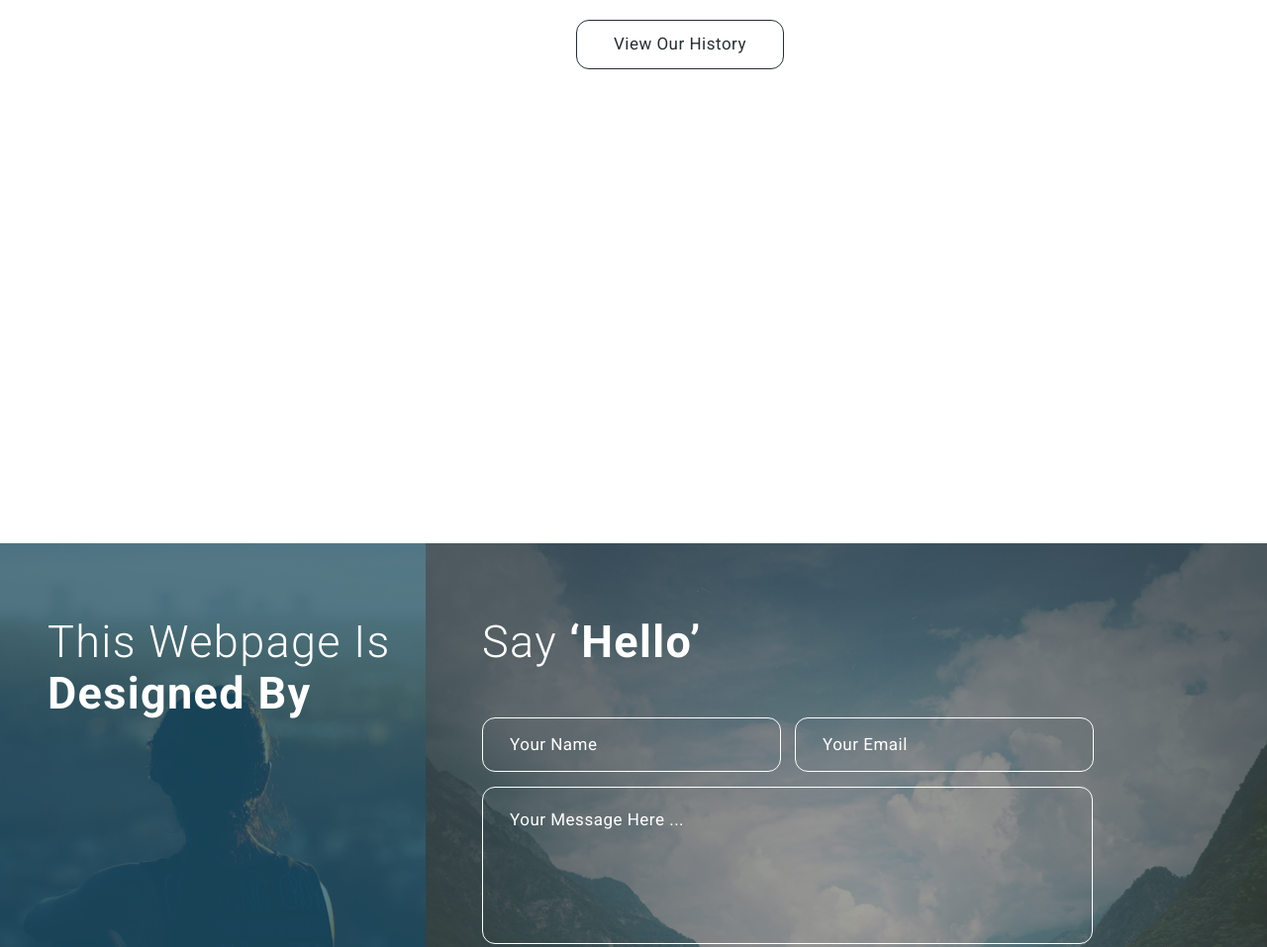
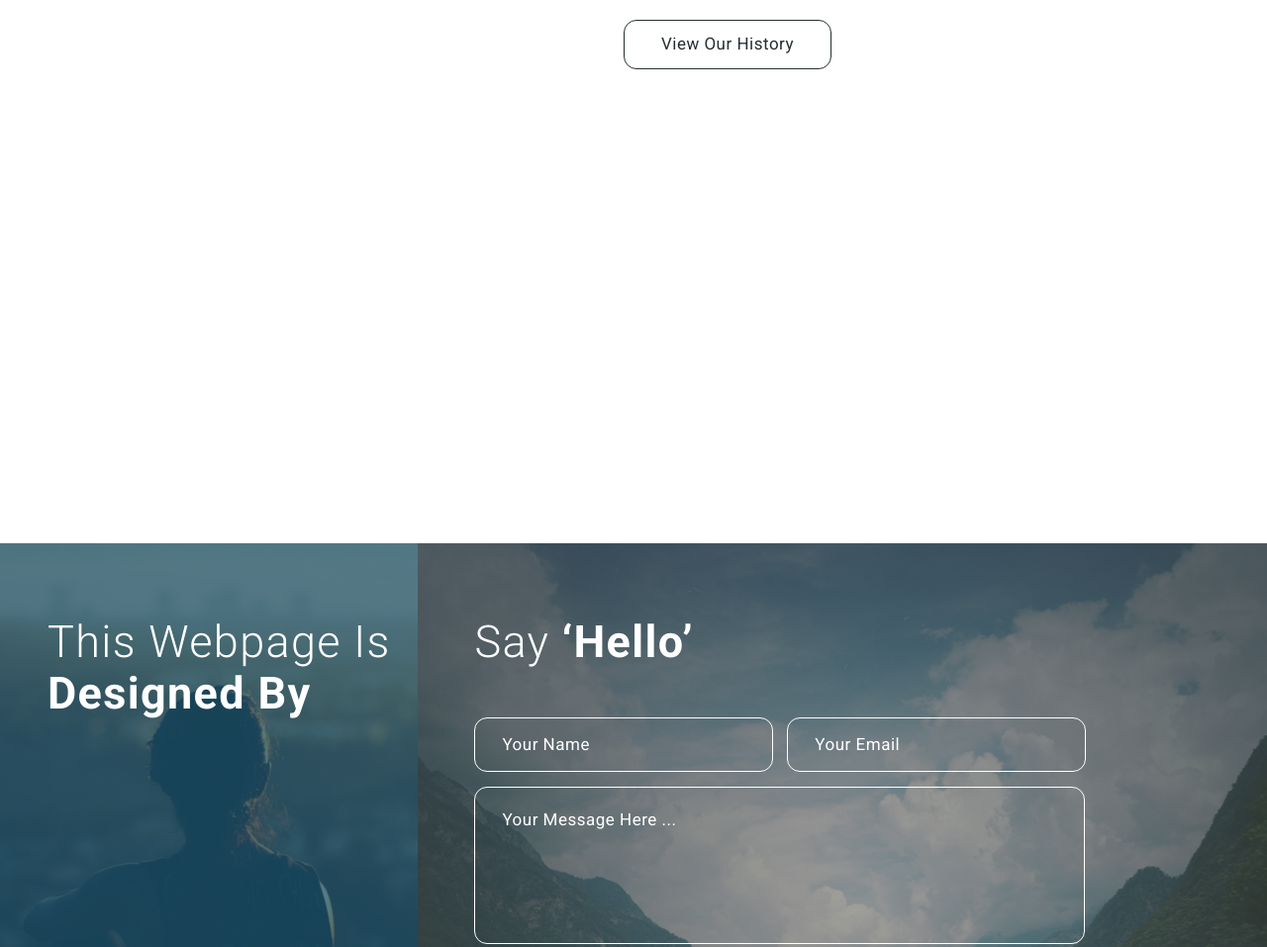
Before and after one commit to icesurf666/alisayed, a website: page dev/index.html in a window 1280 px wide. Shown: the part 1020-1977 px from the top of the page at 99% size. Drawn offline with Linux system fonts and the light colour scheme.

```diff
--- a/dev/sass/main.sass
+++ b/dev/sass/main.sass
@@ -32,12 +32,14 @@
 	text-align: left
 	&-img
 		background: url("../img/header.png") no-repeat center center
-		width: 908px
+		background-size: cover
+		width: 66%
 		height: 715px
 	&-block
 		padding-top: 57px
 		padding-left: 54px
-		width: 458px
+
+		width: 34%
 		height: 715px
 		background-color: #f3f3f3
 		&__name, &__b, &__proj
@@ -67,17 +69,19 @@
 		opacity: 0.9
 .desc
 	display: flex
+	&-wrap
+		width: 55%
 	&-works
 		padding-top: 70px
 		padding-left: 63px
 		background: url("../img/desc-left.png")
-		width: 614px
+		background-size: cover
+		width: 45%
 		height: 854px
 		color: #ffffff
 	&-best, &-dummy
 		padding-top: 70px
 		padding-left: 54px
-		width: 752px
 		height: 427px
 		&__btn
 			margin-top: 54px
@@ -90,6 +94,7 @@
 			border-radius: 13px
 	&-best
 		background: url("../img/desc-right-1.png")
+		background-size: cover
 		&__btn
 			border: 1px solid #262f32
 			color: #262f32
@@ -97,6 +102,7 @@
 
 	&-dummy
 		background: url("../img/desc-right-2.png")
+		background-size: cover
 		color: #ffffff
 		&__vdesc
 			opacity: 0.7
@@ -137,7 +143,8 @@
 
 	&-webpage
 		background: url("../img/footer-left.png")
-		width: 458px
+		background-size: cover
+		width: 33%
 		height: 715px
 		padding-left: 48px
 		&__logo
@@ -158,7 +165,8 @@
 
 	&-callback
 		background: url("../img/footer-right.png")
-		width: 908px
+		background-size: cover
+		width: 67%
 		height: 715px
 		padding-left: 57px
 		&__ul
```
Also changed, not shown: dev/css/main.css.
